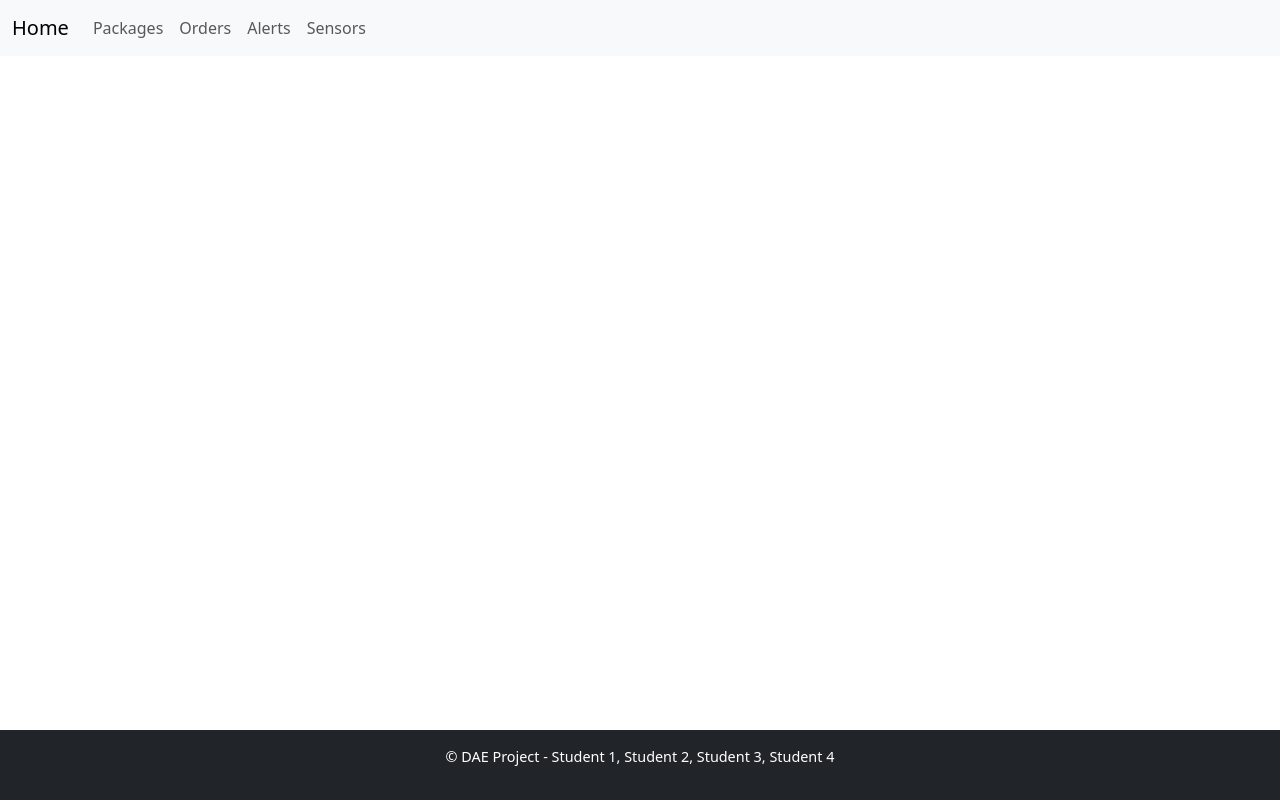
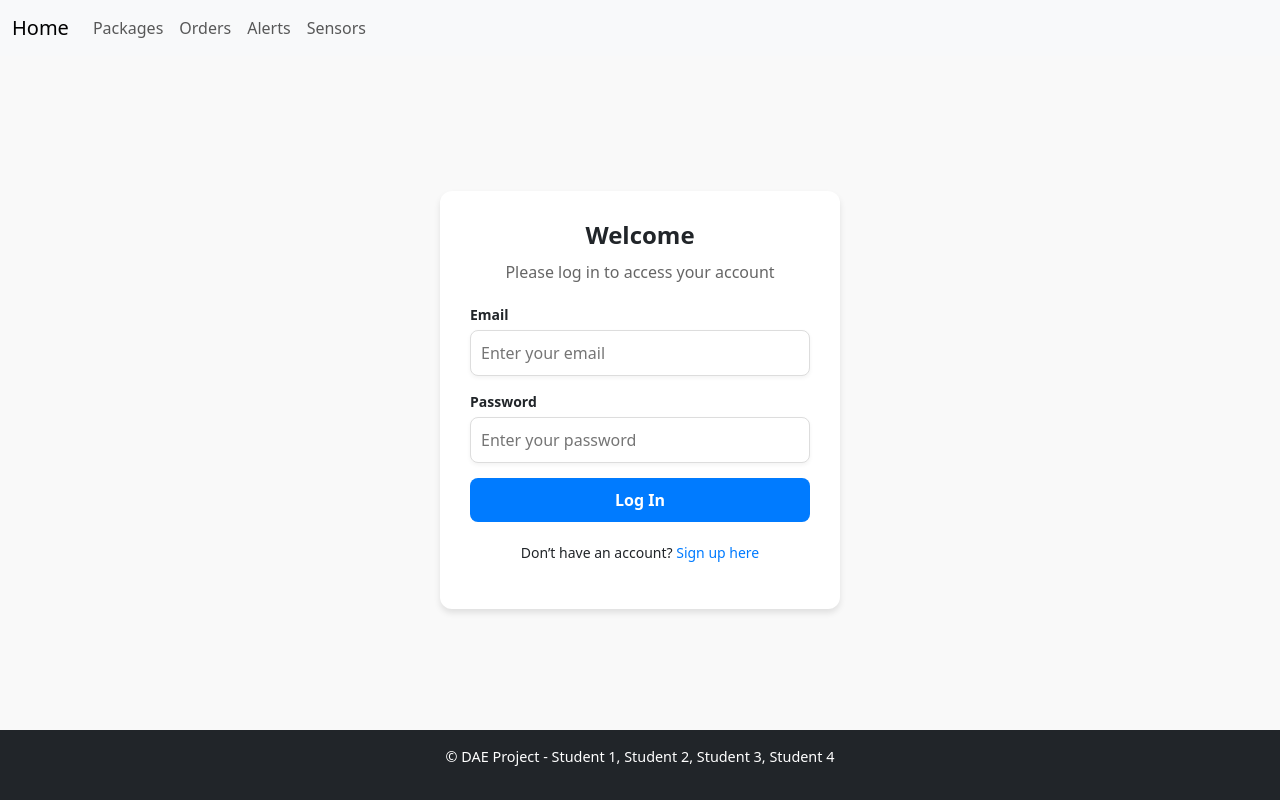
Before and after one commit to Joao-Onofre/projeto-pmei, a Nuxt app in the folder PMEI-frontend/: page /auth in a window 1280 px wide. Built offline with nearby package versions, Linux system fonts and the light colour scheme.

Commit message:
login page

```diff
--- /dev/null
+++ b/PMEI-frontend/pages/auth/index.vue
@@ -0,0 +1,138 @@
+<template>
+  <div class="auth-container">
+    <div class="auth-box">
+      <h2 class="auth-title">Welcome</h2>
+      <p class="auth-subtitle">Please log in to access your account</p>
+      <form @submit.prevent="handleLogin">
+        <div class="form-group">
+          <label for="email">Email</label>
+          <input
+            type="email"
+            id="email"
+            v-model="form.email"
+            placeholder="Enter your email"
+            required
+          />
+        </div>
+        <div class="form-group">
+          <label for="password">Password</label>
+          <input
+            type="password"
+            id="password"
+            v-model="form.password"
+            placeholder="Enter your password"
+            required
+          />
+        </div>
+        <button type="submit" class="auth-button">Log In</button>
+        <p class="auth-footer">
+          Don’t have an account? <a href="#">Sign up here</a>
+        </p>
+      </form>
+    </div>
+  </div>
+</template>
+
+<script>
+export default {
+  data() {
+    return {
+      form: {
+        email: '',
+        password: '',
+      },
+    }
+  },
+  methods: {
+    handleLogin() {
+      // Mock login action for testing
+      console.log('Logging in with:', this.form)
+      alert('Logged in! (TEST)')
+    },
+  },
+}
+</script>
+
+<style scoped>
+.auth-container {
+  display: flex;
+  justify-content: center;
+  align-items: center;
+  min-height: 100vh;
+  background-color: #f9f9f9;
+  padding: 20px;
+}
+
+.auth-box {
+  width: 100%;
+  max-width: 400px;
+  padding: 30px;
+  background-color: #ffffff;
+  border-radius: 12px;
+  box-shadow: 0 4px 6px rgba(0, 0, 0, 0.1);
+  text-align: center;
+}
+
+.auth-title {
+  margin-bottom: 10px;
+  font-size: 24px;
+  font-weight: bold;
+}
+
+.auth-subtitle {
+  margin-bottom: 20px;
+  font-size: 16px;
+  color: #666;
+}
+
+.form-group {
+  margin-bottom: 15px;
+  text-align: left;
+}
+
+.form-group label {
+  display: block;
+  margin-bottom: 5px;
+  font-size: 14px;
+  font-weight: bold;
+}
+
+.form-group input {
+  width: 100%;
+  padding: 10px;
+  border: 1px solid #ddd;
+  border-radius: 8px;
+  box-shadow: 0 2px 4px rgba(0, 0, 0, 0.05);
+}
+
+.auth-button {
+  width: 100%;
+  padding: 10px;
+  background-color: #007bff;
+  color: #ffffff;
+  font-size: 16px;
+  font-weight: bold;
+  border: none;
+  border-radius: 8px;
+  cursor: pointer;
+  transition: background-color 0.3s ease;
+}
+
+.auth-button:hover {
+  background-color: #0056b3;
+}
+
+.auth-footer {
+  margin-top: 20px;
+  font-size: 14px;
+}
+
+.auth-footer a {
+  color: #007bff;
+  text-decoration: none;
+}
+
+.auth-footer a:hover {
+  text-decoration: underline;
+}
+</style>
```
